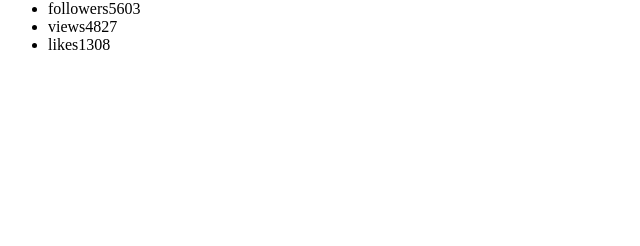
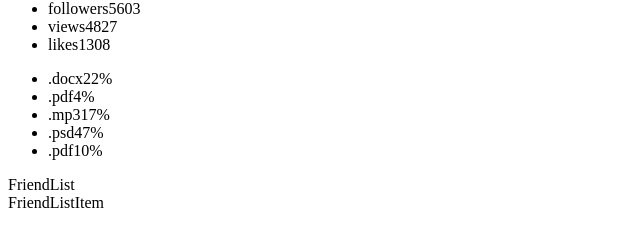
Before and after one commit to vargasasha/goit-react-hw-01-components, a React (Create React App) app: page / in a window 1280 px wide. Shown: the part 430-676 px from the top of the page, without its empty margins (0-640 px from the left). Built offline with nearby package versions, Linux system fonts and the light colour scheme.

Commit message:
add statistics section

```diff
--- a/src/components/App.jsx
+++ b/src/components/App.jsx
@@ -1,5 +1,12 @@
-import { Profile } from "./Profile/Profile";
-import user from "../data/user.json";
+import { Profile } from './Profile/Profile';
+import { Statistics } from './Statistics/Statistics';
+import { FriendList } from './FriendList/FriendList';
+
+import user from '../data/user.json';
+import data from '../data/data.json';
+import friends from "../data/friends.json";
+
+
 
 export const App = () => {
   return (
@@ -11,6 +18,9 @@ export const App = () => {
         avatar={user.avatar}
         stats={user.stats}
       />
+      <Statistics stats={data} />
+
+      <FriendList friends={friends} />
     </div>
   );
 };
--- a/src/components/FriendList/FriendList.js
+++ b/src/components/FriendList/FriendList.js
@@ -0,0 +1,7 @@
+import { FriendListItem } from "components/FriendListItem/FriendListItem";
+
+export const FriendList = () => {
+    return <div>FriendList
+        <FriendListItem/>
+    </div>;
+}
--- /dev/null
+++ b/src/components/FriendListItem/FriendListItem.js
@@ -0,0 +1,3 @@
+export const FriendListItem = () => {
+  return <div>FriendListItem</div>;
+};
--- a/src/components/Statistics/Statistics.js
+++ b/src/components/Statistics/Statistics.js
@@ -0,0 +1,15 @@
+export const Statistics = ({ stats }) => {
+  console.log(stats);
+  return (
+    <section>
+      <ul>
+        {stats.map(item => (
+          <li key={item.id}>
+            <span>{item.label}</span>
+            <span>{item.percentage}%</span>
+          </li>
+        ))}
+      </ul>
+    </section>
+  );
+};
```
